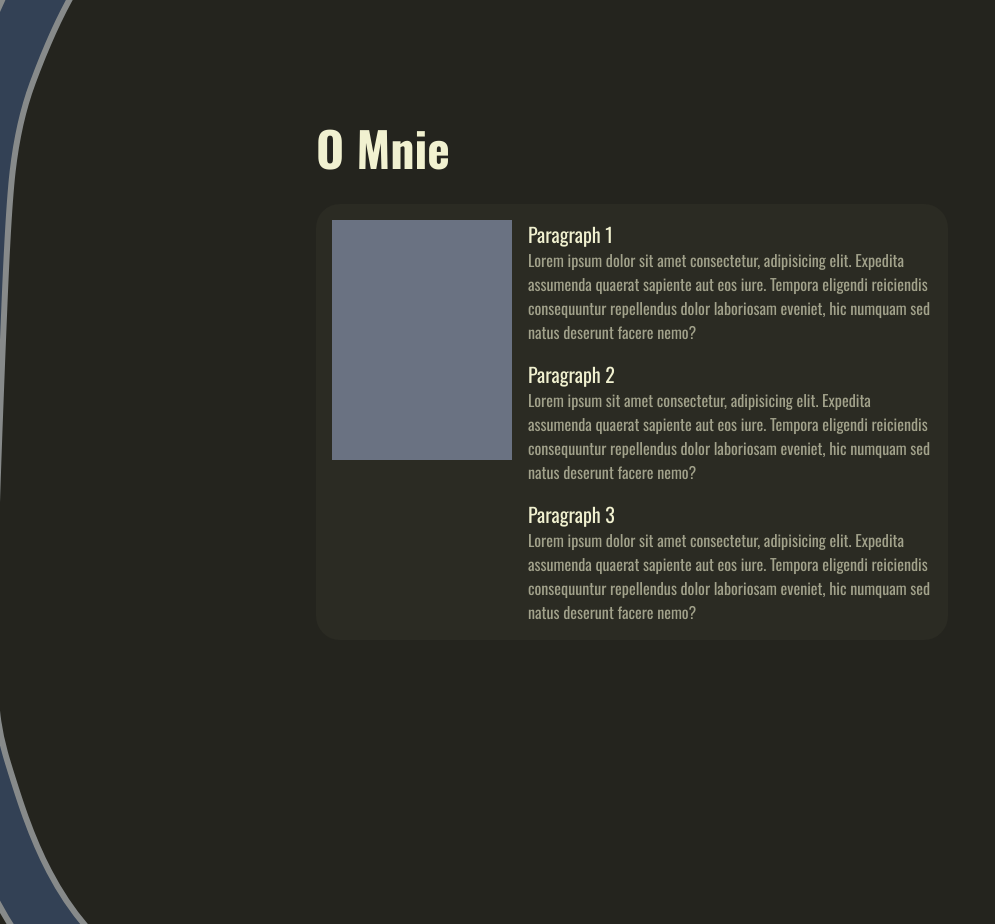
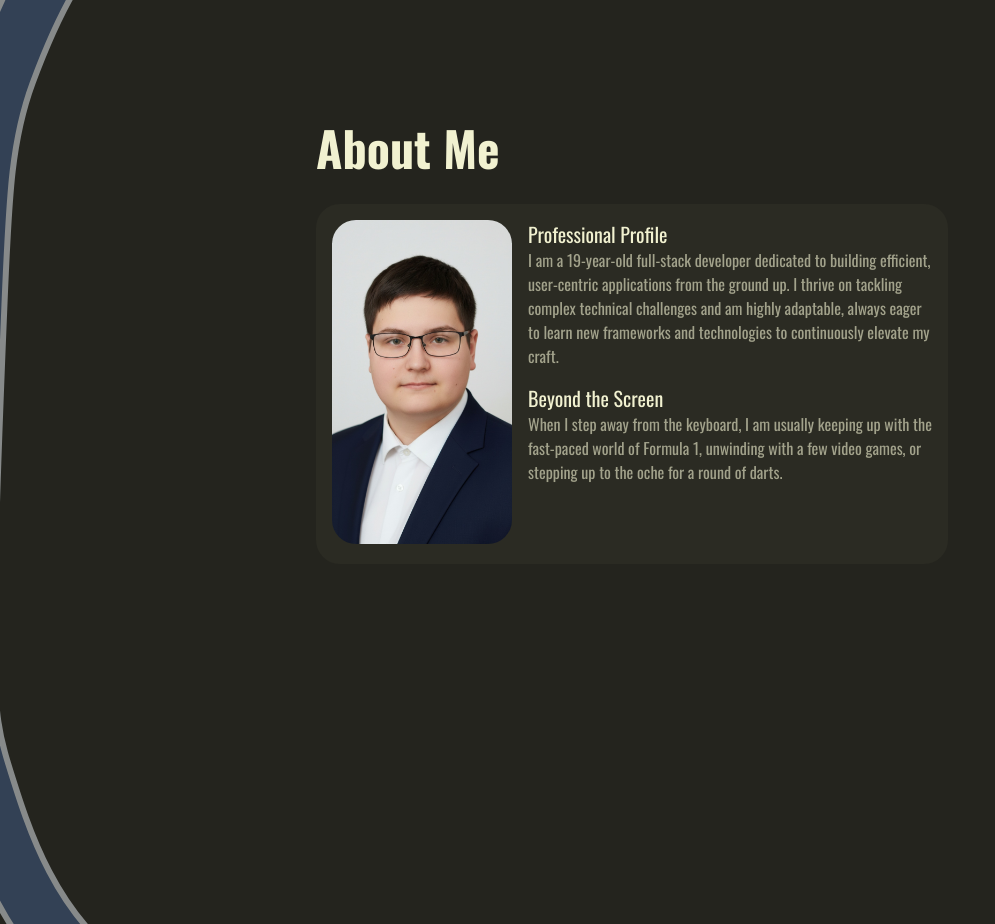
Before and after one commit to lukasus55/portfolio, a Next.js app: page /en in a window 1280 px wide. Shown: the part 3060-3984 px from the top of the page, without its empty margins (0-995 px from the left). Built offline with nearby package versions, Linux system fonts and the light colour scheme.

Commit message:
Update about me

```diff
--- a/app/[lang]/components/About.tsx
+++ b/app/[lang]/components/About.tsx
@@ -10,10 +10,11 @@ export default function About({ dict } : { dict: Dictionary }) {
 
                 <h2 className='text-5xl font-bold'> {dict.about.title} </h2>
 
-                <div className='grid grid-cols-[auto_1fr] grid-rows-3 mt-4 gap-4 rounded-3xl p-4 bg-[#2b2b23] text-foreground shadow-x max-lg:grid-cols-1 max-lg:grid-rows-1'>
-                    <div className='row-span-3 mas-lg:row-span-1'>
-                        {/* <Image src='/photo.webp' width={120} height={240} alt="Zdjęcie"/>  */}
-                        <div className='bg-gray-500 w-[180px] h-[240px]'> </div> {/* TODO: zamienić placeholder na zdjęcie */}
+                <div className='grid grid-cols-[auto_1fr] grid-rows-2 mt-4 gap-4 rounded-3xl p-4 bg-[#2b2b23] text-foreground shadow-x max-lg:grid-cols-1 max-lg:grid-rows-1 max-sm:mr-2'>
+                    <div className='row-span-3 max-lg:row-span-1'>
+                        <div >
+                            <Image src='/photo.jpg' width={180} height={240} alt="Zdjęcie" className='rounded-3xl'/>
+                        </div>
                     </div>
 
                     {
--- a/app/[lang]/components/AboutParagraph.tsx
+++ b/app/[lang]/components/AboutParagraph.tsx
@@ -1,6 +1,7 @@
 type Dictionary = typeof import('../../../dictionaries/en.json');
 
 export default function AboutParagraph({ title, content } : { title: string , content: string }) {
+    const test = 'A'
     return (
         <div className="">
             <div className='w-full text-xl'> {title} </div>
--- a/dictionaries/en.json
+++ b/dictionaries/en.json
@@ -36,19 +36,15 @@
         }
     },
     "about": {
-        "title": "O Mnie",
+        "title": "About Me",
         "paragraphs": [
             {
-                "title": "Paragraph 1",
-                "content": "Lorem ipsum dolor sit amet consectetur, adipisicing elit. Expedita assumenda quaerat sapiente aut eos iure. Tempora eligendi reiciendis consequuntur repellendus dolor laboriosam eveniet, hic numquam sed natus deserunt facere nemo?"
+                "title": "Professional Profile",
+                "content": "I am a 19-year-old full-stack developer dedicated to building efficient, user-centric applications from the ground up. I thrive on tackling complex technical challenges and am highly adaptable, always eager to learn new frameworks and technologies to continuously elevate my craft."
             },
             {
-                "title": "Paragraph 2",
-                "content": "Lorem ipsum sit amet consectetur, adipisicing elit. Expedita assumenda quaerat sapiente aut eos iure. Tempora eligendi reiciendis consequuntur repellendus dolor laboriosam eveniet, hic numquam sed natus deserunt facere nemo?"
-            },
-            {
-                "title": "Paragraph 3",
-                "content": "Lorem ipsum dolor sit amet consectetur, adipisicing elit. Expedita assumenda quaerat sapiente aut eos iure. Tempora eligendi reiciendis consequuntur repellendus dolor laboriosam eveniet, hic numquam sed natus deserunt facere nemo?"
+                "title": "Beyond the Screen",
+                "content": "When I step away from the keyboard, I am usually keeping up with the fast-paced world of Formula 1, unwinding with a few video games, or stepping up to the oche for a round of darts."
             }
         ]
     }
--- a/dictionaries/pl.json
+++ b/dictionaries/pl.json
@@ -39,16 +39,12 @@
         "title": "O Mnie",
         "paragraphs": [
             {
-                "title": "Akapit 1",
-                "content": "Lorem ipsum ALE PO POLSKU dolor sit amet consectetur, adipisicing elit. Expedita assumenda quaerat sapiente aut eos iure. Tempora eligendi reiciendis consequuntur repellendus dolor laboriosam eveniet, hic numquam sed natus deserunt facere nemo?"
+                "title": "Profil Zawodowy",
+                "content": "Jestem 19-letnim full-stack developerem, który z zaangażowaniem tworzy wydajne, zorientowane na użytkownika aplikacje od podstaw. Świetnie odnajduję się w rozwiązywaniu złożonych problemów technicznych, szybko się adaptuję i zawsze chętnie uczę się nowych frameworków oraz technologii, aby nieustannie podnosić swoje kwalifikacje."
             },
             {
-                "title": "Akapit 2",
-                "content": "Lorem ipsum ALE PO POLSKU dolor sit amet consectetur, adipisicing elit. Expedita assumenda quaerat sapiente aut eos iure. Tempora eligendi reiciendis consequuntur repellendus dolor laboriosam eveniet, hic numquam sed natus deserunt facere nemo?"
-            },
-            {
-                "title": "Akapit 3",
-                "content": "Lorem ipsum ALE PO POLSKU dolor sit amet consectetur, adipisicing elit. Expedita assumenda quaerat sapiente aut eos iure. Tempora eligendi reiciendis consequuntur repellendus dolor laboriosam eveniet, hic numquam sed natus deserunt facere nemo?"
+                "title": "Poza Ekranem",
+                "content": "Kiedy odchodzę od klawiatury, zazwyczaj śledzę dynamiczny świat Formuły 1, relaksuję się przy grach wideo lub staję przed tarczą, by rozegrać partyjkę darta."
             }
         ]
     }
```
Also changed, not shown: public/photo.jpg (added).
